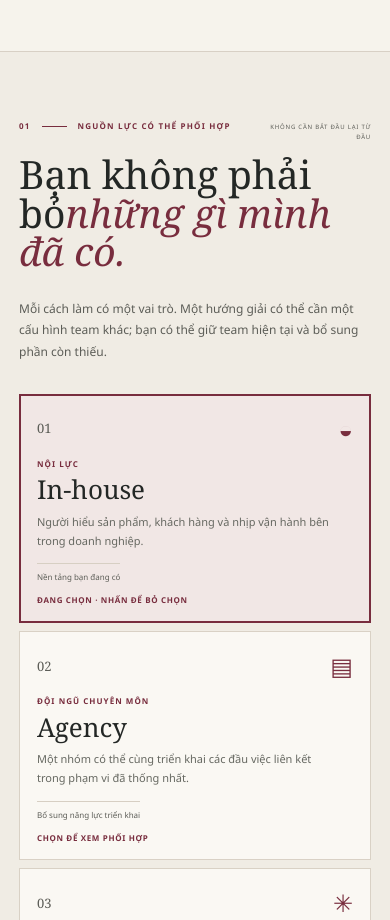
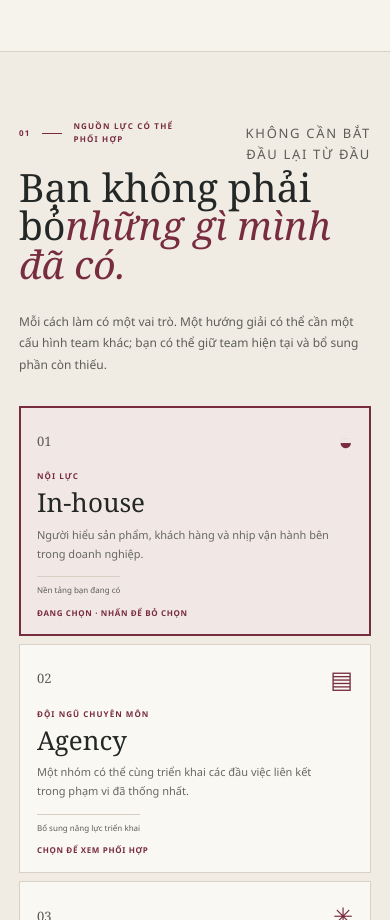
Before and after one commit to themanhhhh/demot10, a Next.js app: page / in a window 390 px wide. Shown: the part 1660-2580 px from the top of the page. Built offline with nearby package versions, Linux system fonts and the light colour scheme.

Commit message:
feat: update section-index font size for improved readability

```diff
--- a/src/app/globals.css
+++ b/src/app/globals.css
@@ -112,7 +112,7 @@ h1 em, h2 em { color: var(--burgundy); font-weight: 400; letter-spacing: 0; }
 .why-section { background: #f0ece4; width: 100%; padding-inline: max(48px, calc((100% - 1280px) / 2)); }
 .section-topline { display: flex; align-items: center; justify-content: space-between; gap: 20px; }
 .section-topline .eyebrow { margin-bottom: 32px; }
-.section-index { color: var(--muted); text-transform: uppercase; letter-spacing: .13em; font-size: 8px; }
+.section-index { color: var(--muted); text-transform: uppercase; letter-spacing: .13em; font-size: 13px; }
 .why-heading-row { margin-bottom: 45px; display: grid; grid-template-columns: 1fr .7fr; gap: 70px; align-items: end; }
 .why-heading-row h2 { margin-bottom: 0; }
 .why-heading-row > p { max-width: 445px; margin: 0 0 5px; color: var(--muted); font-size: 13px; line-height: 1.8; }
@@ -410,7 +410,7 @@ h1 em, h2 em { color: var(--burgundy); font-weight: 400; letter-spacing: 0; }
   .why-section { width: 100%; padding-inline: 19px; }
   .section-topline { align-items: flex-start; }
   .section-topline .eyebrow { margin-bottom: 22px; }
-  .section-index { max-width: 102px; padding-top: 3px; text-align: right; font-size: 6px; }
+  .section-index { max-width: 150px; padding-top: 3px; text-align: right; font-size: 13px; }
   .why-heading-row { margin-bottom: 26px; grid-template-columns: 1fr; gap: 12px; }
   .why-heading-row > p { font-size: 12px; }
   .resource-grid { grid-template-columns: 1fr; gap: 8px; }
```
